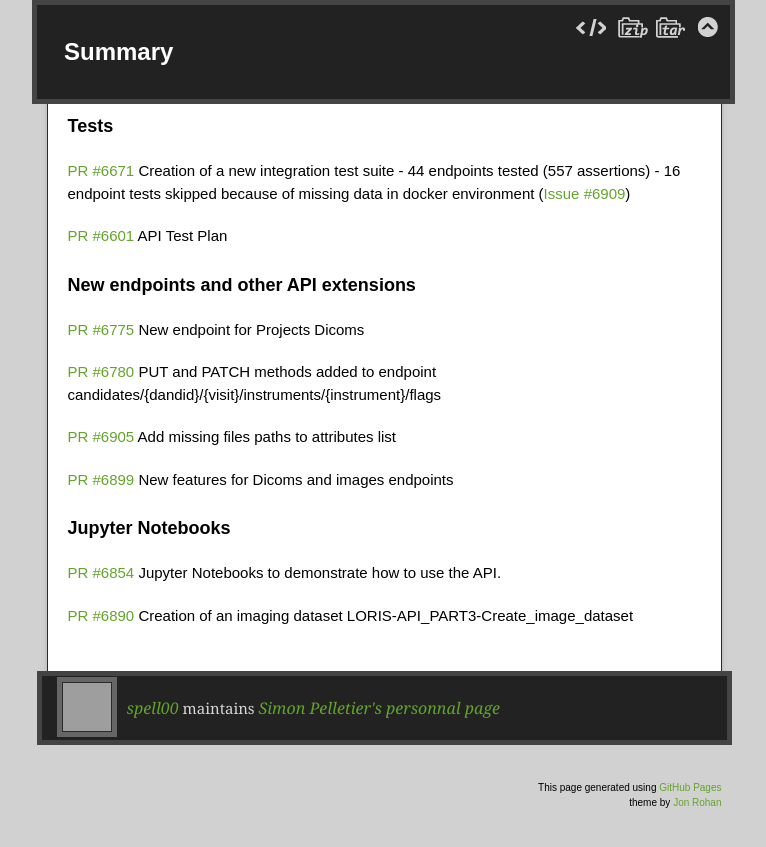
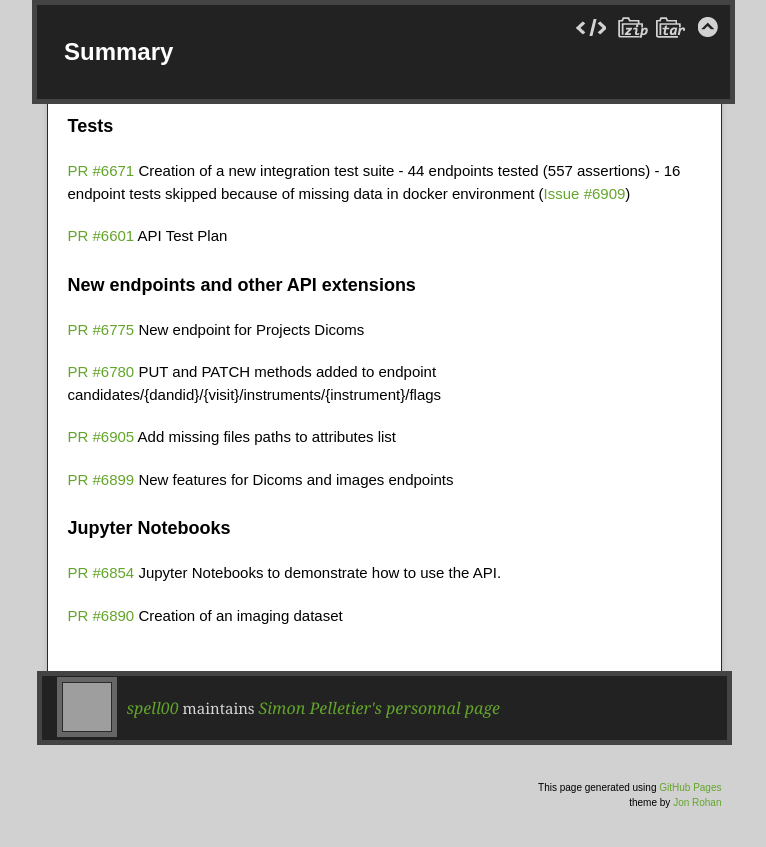
Before and after one commit to spell00/spell.github.io, a Jekyll site: the page built from pages/gsoc-2020.md, in a window 1280 px wide and 900 px high, scrolled down 3459 px. Shown: the top 847 px of the window, without its empty margins (256-1022 px from the left). Built offline with Jekyll 4.4.1, drawn with Linux system fonts in a browser that asks for light colours; our own code applies the rules of GitHub Pages for plain Markdown files; grey boxes are pictures that could not be loaded.

Commit message:
something

```diff
--- a/pages/gsoc-2020.md
+++ b/pages/gsoc-2020.md
@@ -137,4 +137,4 @@ candidates/{dandid}/{visit}/instruments/{instrument}/flags
 [PR #6854](https://github.com/aces/Loris/pull/6854) Jupyter Notebooks to demonstrate how to use the
 API.
 
-[PR #6890](https://github.com/aces/Loris/pull/6905) Creation of an imaging dataset LORIS-API_PART3-Create_image_dataset
+[PR #6890](https://github.com/aces/Loris/pull/6905) Creation of an imaging dataset
```
